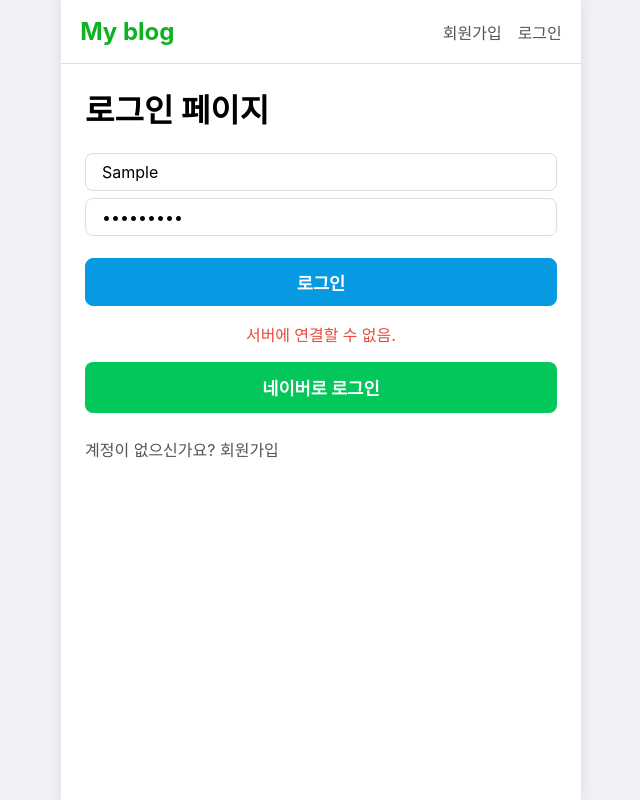
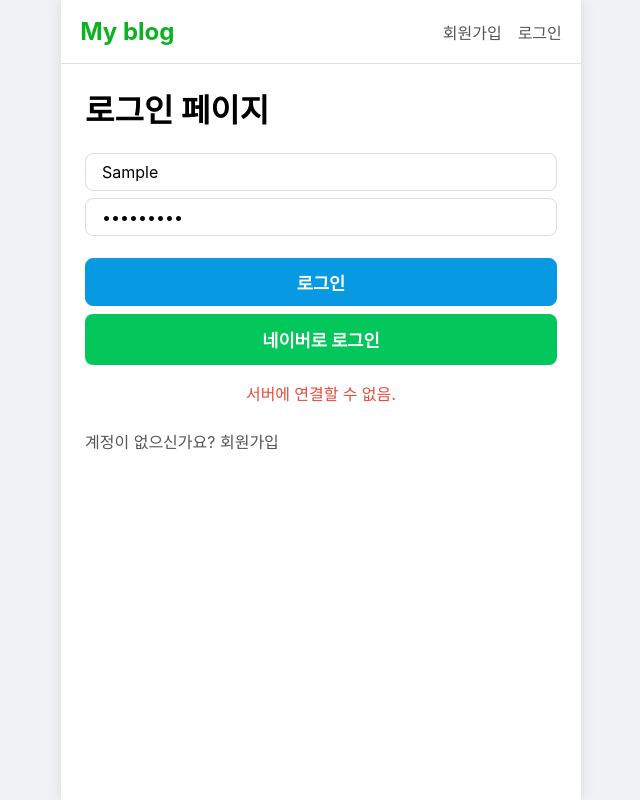
Before and after one commit to anuri01/my-blog1, a React (Vite) app in the folder client/: page /login in a window 1280 px wide. Both pictures are taken after typing "Sample", "Sample123" into the empty fields and a click on the button "로그인". Shown: the whole page, without its empty margins (319-959 px from the left). Built offline with nearby package versions, Linux system fonts and the light colour scheme; no server answers.

Commit message:
로그인 페이지에서 에러 메시지 표시 위치 변경

```diff
--- a/client/src/pages/LoginPage.jsx
+++ b/client/src/pages/LoginPage.jsx
@@ -52,7 +52,6 @@ function LoginPage() {
                 <input className="signup-form-input" type='password' placeholder="비밀번호" value={password} maxLength={21} onChange={ (e) => setPassword(e.target.value)}></input>
                 <button type='submit' className="button button-primary-single">로그인</button>
             </form>
-            {error && <p className="error-message">{error}</p>}
 
             {/* --- 👇 네이버 로그인 버튼 (새로 추가) --- */}
             <div className="social-login">
@@ -62,6 +61,7 @@ function LoginPage() {
                 </a>
             </div>
 
+            {error && <p className="error-message">{error}</p>}
             <p className="auth-p">계정이 없으신가요? <Link to="/signup">회원가입</Link></p>
         </>
     );
```
